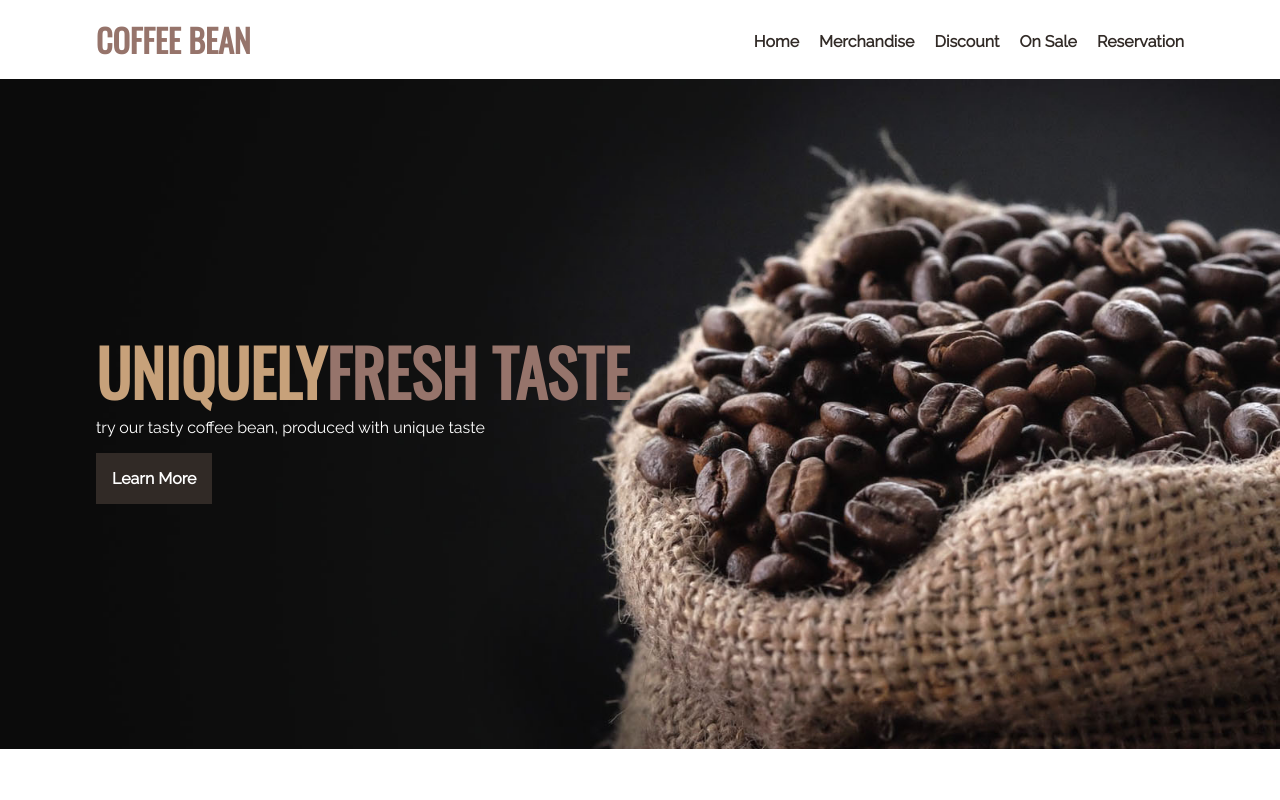
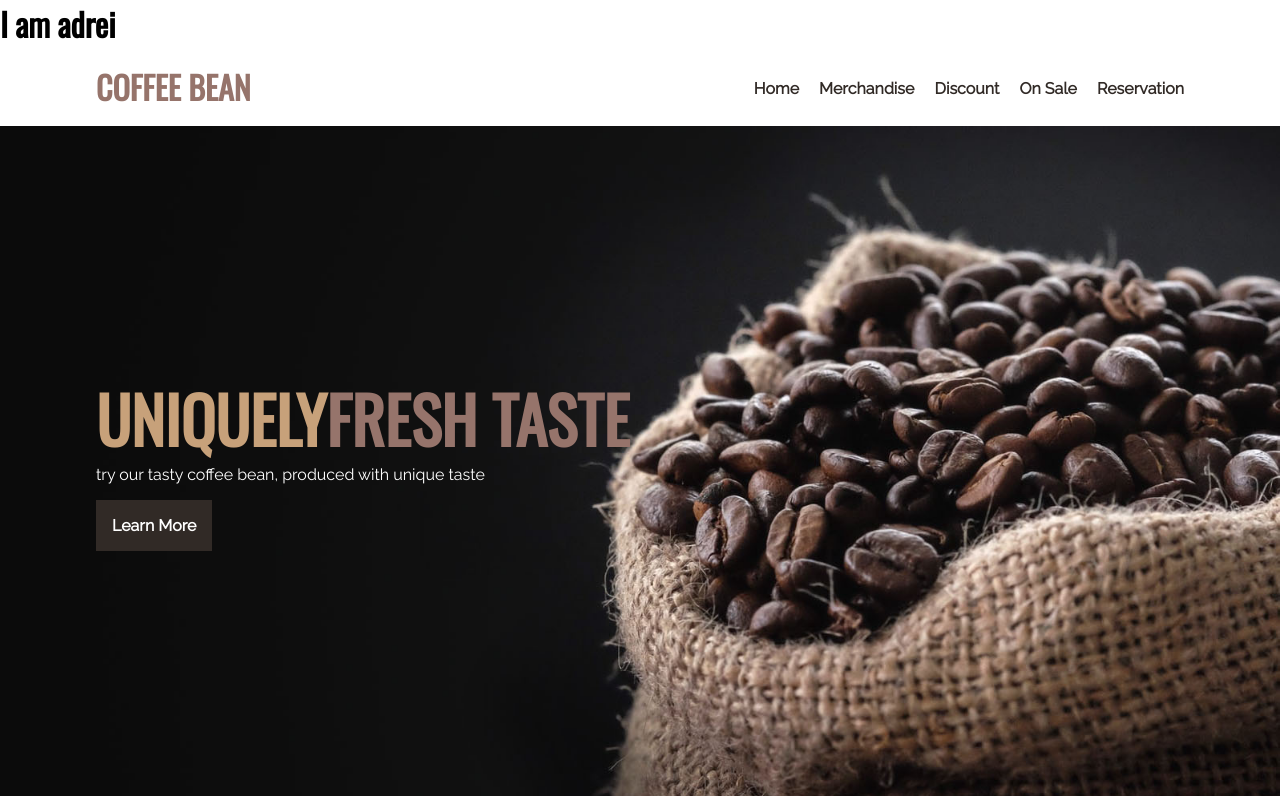
Before and after one commit to kredoteacher/coffee-bean, a plain HTML site: page index.html in a window 1280 px wide. Shown: the top 800 px of the page. Drawn offline with nearby package versions, Linux system fonts and the light colour scheme.

Commit message:
Update index.html
just putting my name

```diff
--- a/index.html
+++ b/index.html
@@ -7,7 +7,7 @@
     <link rel="stylesheet" href="assets/css/style.css">
 </head>
 <body>
-
+    <h1> I am adrei</h1>
     <div class="wrapper">
 
         <!-- (1) Header area -->
```
